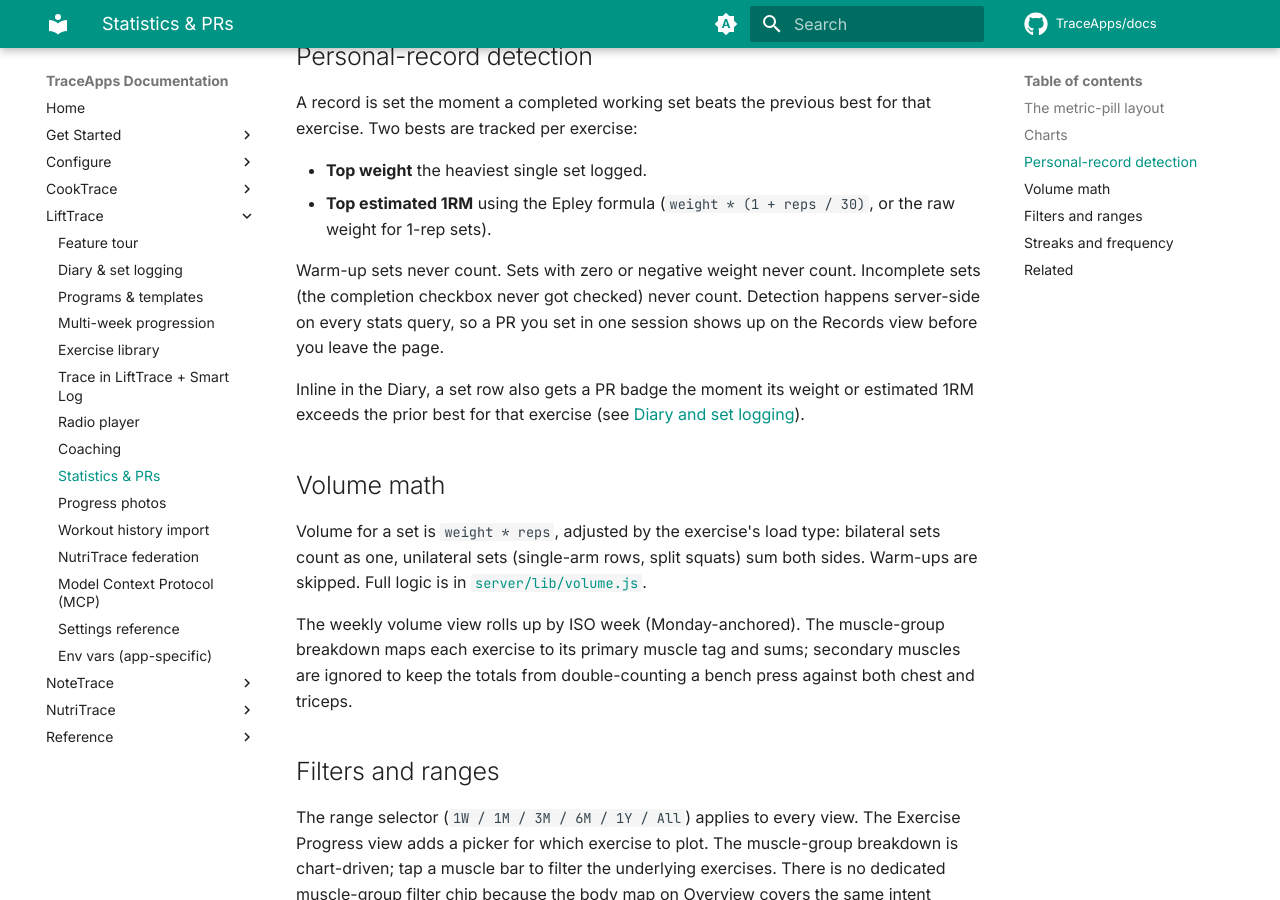
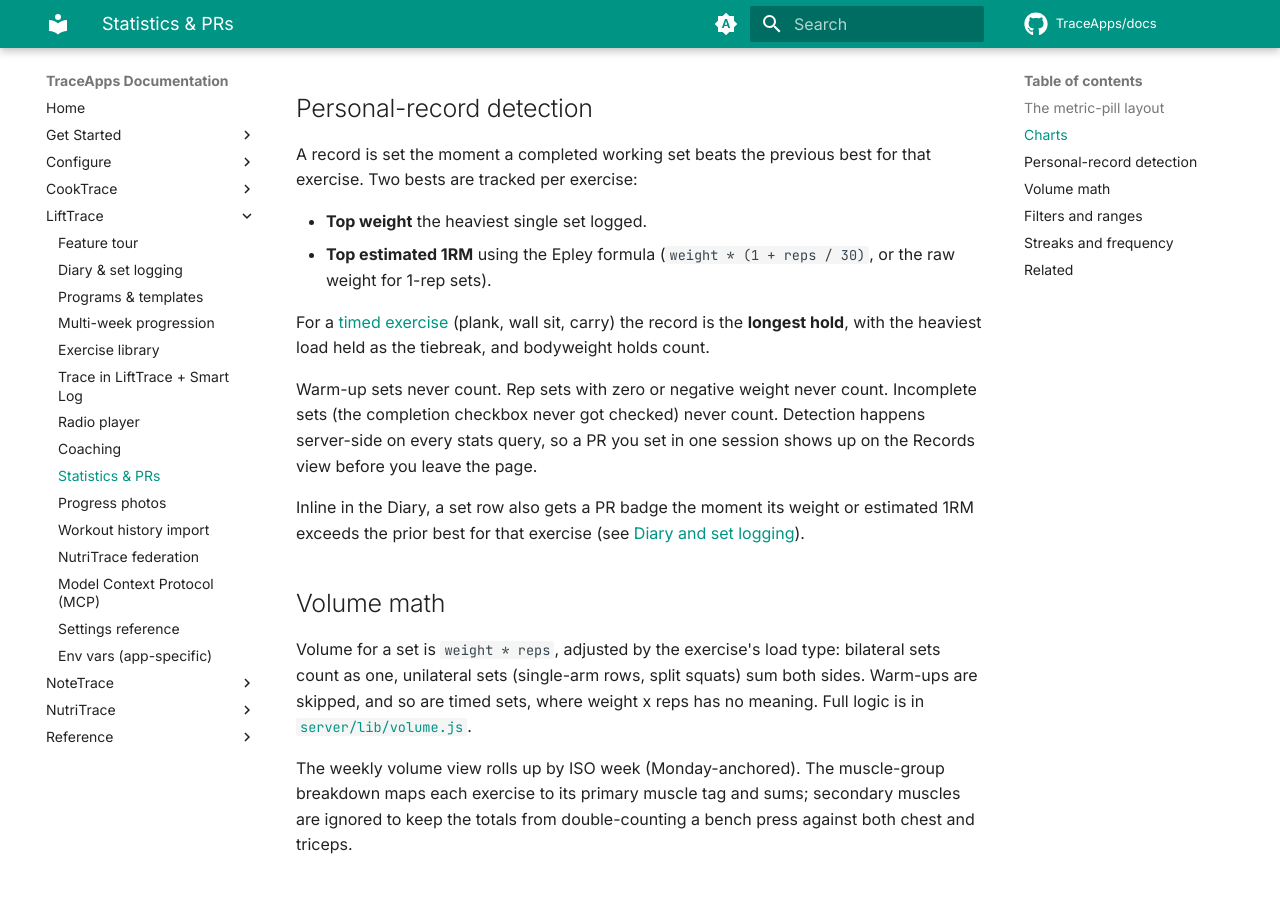
Before and after one commit to TraceApps/docs, an MkDocs documentation site: the page built from docs/lifttrace/statistics.md, in a window 1280 px wide and 900 px high, scrolled down 1242 px. Built offline with MkDocs 1.6.1 and Material for MkDocs 9.7.7, drawn with Linux system fonts in a browser that asks for light colours; comment, search, counter and statistics services are not loaded; some of the changed text lies outside the part shown.

Commit message:
docs(lifttrace): timed sets and hold timer

```diff
--- a/docs/lifttrace/statistics.md
+++ b/docs/lifttrace/statistics.md
@@ -7,8 +7,8 @@ The Statistics tab is the training-history dashboard. Six views (Overview, Exerc
 Six pills at the top of the page. Tap one to switch view; the range selector below (`1W / 1M / 3M / 6M / 1Y / All`) applies globally so a range you pick on Volume carries over to Frequency and Records without a second click. Scroll position is remembered per metric, so hopping Volume > Frequency > Volume lands back where you were.
 
 - **Overview** the summary board: current streak, longest streak, total workouts, weekly-goal progress, muscle-recovery heatmap, and a body map colored by recent effective sets per muscle.
-- **Exercise Progress** pick an exercise; get a weight-per-session sparkline plus per-session sets, volume, and average RPE.
-- **Records** every exercise's current top weight and current top estimated 1RM.
+- **Exercise Progress** pick an exercise; get a weight-per-session sparkline plus per-session sets, volume, and average RPE. A [timed exercise](diary.md#timed-sets-planks-holds-carries) charts its longest hold per session instead.
+- **Records** every exercise's current top weight and current top estimated 1RM, or its longest hold for a timed exercise.
 - **Volume** weekly total volume bar chart across the range.
 - **Frequency** weekly workout count plus a weekday distribution.
 - **Body Weight** logged body-weight points over time (sourced from Diary body-stats). A card at the top of this view opens [Progress photos](progress.md), the visual counterpart to the weight line.
@@ -31,13 +31,15 @@ A record is set the moment a completed working set beats the previous best for t
 - **Top weight** the heaviest single set logged.
 - **Top estimated 1RM** using the Epley formula (`weight * (1 + reps / 30)`, or the raw weight for 1-rep sets).
 
-Warm-up sets never count. Sets with zero or negative weight never count. Incomplete sets (the completion checkbox never got checked) never count. Detection happens server-side on every stats query, so a PR you set in one session shows up on the Records view before you leave the page.
+For a [timed exercise](diary.md#timed-sets-planks-holds-carries) (plank, wall sit, carry) the record is the **longest hold**, with the heaviest load held as the tiebreak, and bodyweight holds count.
+
+Warm-up sets never count. Rep sets with zero or negative weight never count. Incomplete sets (the completion checkbox never got checked) never count. Detection happens server-side on every stats query, so a PR you set in one session shows up on the Records view before you leave the page.
 
 Inline in the Diary, a set row also gets a PR badge the moment its weight or estimated 1RM exceeds the prior best for that exercise (see [Diary and set logging](diary.md#anatomy-of-a-set)).
 
 ## Volume math
 
-Volume for a set is `weight * reps`, adjusted by the exercise's load type: bilateral sets count as one, unilateral sets (single-arm rows, split squats) sum both sides. Warm-ups are skipped. Full logic is in [`server/lib/volume.js`](https://github.com/TraceApps/lifttrace/blob/main/server/lib/volume.js).
+Volume for a set is `weight * reps`, adjusted by the exercise's load type: bilateral sets count as one, unilateral sets (single-arm rows, split squats) sum both sides. Warm-ups are skipped, and so are timed sets, where weight x reps has no meaning. Full logic is in [`server/lib/volume.js`](https://github.com/TraceApps/lifttrace/blob/main/server/lib/volume.js).
 
 The weekly volume view rolls up by ISO week (Monday-anchored). The muscle-group breakdown maps each exercise to its primary muscle tag and sums; secondary muscles are ignored to keep the totals from double-counting a bench press against both chest and triceps.
 
```
Also changed, not shown: docs/lifttrace/diary.md (+15 -0 lines), docs/lifttrace/import.md (+1 -0 lines), docs/lifttrace/mcp.md (+1 -1 lines), docs/lifttrace/programs.md (+1 -1 lines).
